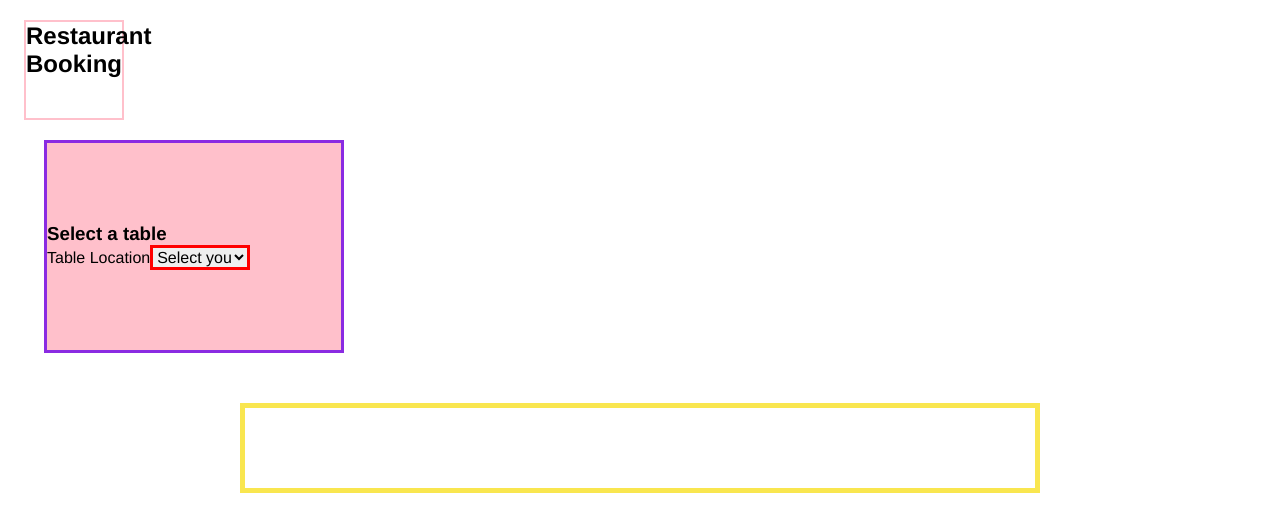
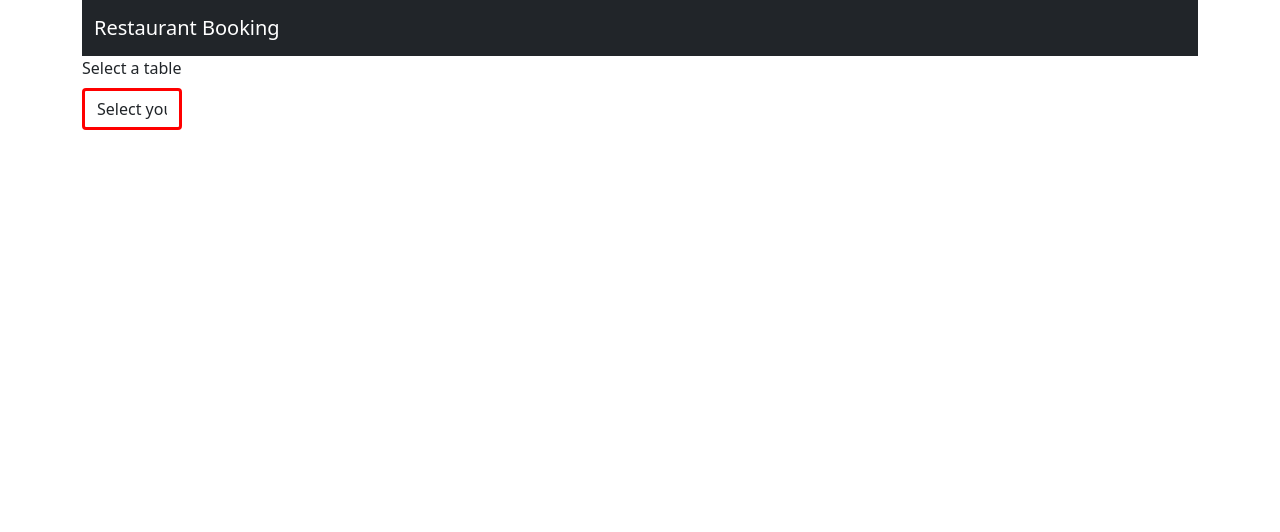
Before and after one commit to miki-miko/booking-system-testing, a React (Create React App) app: page / in a window 1280 px wide. Shown: the top 532 px of the page. Built offline with nearby package versions, Linux system fonts and the light colour scheme; data requests are answered from the project's data file.

Commit message:
feat: refactored CSS with React Bootstrap

```diff
--- a/package.json
+++ b/package.json
@@ -11,8 +11,10 @@
     "@types/react": "^17.0.30",
     "@types/react-dom": "^17.0.9",
     "axios": "^0.23.0",
+    "bootstrap": "^5.1.3",
     "concurrently": "^6.3.0",
     "react": "^17.0.2",
+    "react-bootstrap": "^2.0.0-rc.1",
     "react-dom": "^17.0.2",
     "react-redux": "^7.2.5",
     "react-scripts": "4.0.3",
--- a/src/App.css
+++ b/src/App.css
@@ -1,4 +1,4 @@
-* {
+/* * {
   font-family: Helvetica;
   margin: 0;
   padding: 0;
@@ -9,21 +9,11 @@
   margin: 0 !important;
 }
 
-.App {
+/* .App {
   display: flex;
   flex-direction: column;
   width: 100%;
   padding: 20px 24px 0px 24px;
   justify-content: center;
   box-sizing: border-box;
-}
-
-.tables-container {
-  display: flex;
-  flex-direction: column;
-  margin: 0 auto;
-  margin-top: 30px;
-  padding: 40px;
-  width: 800px;
-  border: #f9e64f 5px solid;
-}
+} */
--- a/src/App.tsx
+++ b/src/App.tsx
@@ -1,12 +1,14 @@
 import './App.css';
-import Navbar from './components/Navbar/Navbar';
+import 'bootstrap/dist/css/bootstrap.min.css';
 import Table from './components/Table/Table';
 
 import { useEffect } from 'react';
 import { useDispatch, useSelector } from 'react-redux';
-import { fetchAllTables } from './store/actions';
+import { fetchAllTables, filterTables } from './store/actions';
 import { RootState } from './store/reduxStore';
 import TableFilters, { tableI } from './components/TableFilter/TableFilter';
+import NavbarCustom from './components/Navbar/Navbar';
+import { Container } from 'react-bootstrap';
 
 const App: React.FC = () => {
   const dispatch = useDispatch();
@@ -20,14 +22,18 @@ const App: React.FC = () => {
 
   return (
     <div className="App">
-      <Navbar />
-      <TableFilters />
-      <div className="tables-container">
-        {filteredTables &&
-          filteredTables.map((tableInfo: any, index: any) => (
-            <Table key={index} table={tableInfo} />
-          ))}
-      </div>
+      <Container>
+        <NavbarCustom />
+        <TableFilters />
+        {filteredTables.length > 0 && (
+          <Container className="border border-primary">
+            {filteredTables &&
+              filteredTables.map((tableInfo: any, index: any) => (
+                <Table key={index} table={tableInfo} />
+              ))}
+          </Container>
+        )}
+      </Container>
     </div>
   );
 };
--- a/src/components/Navbar/Navbar.tsx
+++ b/src/components/Navbar/Navbar.tsx
@@ -1,11 +1,21 @@
-import './Navbar.css';
+// const Navbar = () => {
+//   return (
+//     <nav className="navbar">
+//       <h2 className="navbar__logo">Restaurant Booking</h2>
+//     </nav>
+//   );
+// };
 
-const Navbar = () => {
+import { Container, Navbar } from 'react-bootstrap';
+
+const NavbarCustom = () => {
   return (
-    <nav className="navbar">
-      <h2 className="navbar__logo">Restaurant Booking</h2>
-    </nav>
+    <Navbar bg="dark" variant="dark">
+      <Container>
+        <Navbar.Brand>Restaurant Booking</Navbar.Brand>
+      </Container>
+    </Navbar>
   );
 };
 
-export default Navbar;
+export default NavbarCustom;
--- a/src/components/TableFilter/TableFilter.tsx
+++ b/src/components/TableFilter/TableFilter.tsx
@@ -1,3 +1,4 @@
+import { Form } from 'react-bootstrap';
 import { useSelector, useDispatch } from 'react-redux';
 import { filterTables } from '../../store/actions';
 
@@ -31,31 +32,52 @@ const TableFilters: React.FC = () => {
   };
 
   return (
-    <section className="filter-container">
-      <h3>Select a table</h3>
-      <form className="filter-form">
-        <div className="form-group">
-          <label htmlFor="type">Table location</label>
-          <select
-            name="type"
-            id="type"
-            placeholder=""
+    <Form>
+      <Form.Group className="mb-3" controlId="formBasicEmail">
+        <Form.Label>Select a table</Form.Label>
+        <Form.Control
           onChange={handleChange}
-            className="form-control"
+          as="select"
+          aria-label="Default select example"
         >
-            <option value="" disabled selected>
-              Select your location
-            </option>
+          <option>Select your table's location</option>
           {uniq &&
             uniq.map((location: string, index: number) => (
               <option key={index} value={location}>
                 {location}
               </option>
             ))}
-          </select>
-        </div>
-      </form>
-    </section>
+        </Form.Control>
+      </Form.Group>
+    </Form>
+
+    //   <h3>Select a table</h3>
+    //   <form className="filter-form">
+
+    //     <div className="form-group">
+
+    //       <label htmlFor="type">Table location</label>
+
+    //       <select
+    //         name="type"
+    //         id="type"
+    //         placeholder=""
+    //         onChange={handleChange}
+    //         className="form-control"
+    //       >
+    //         <option value="" disabled selected>
+    //           Select your location
+    //         </option>
+    //         {uniq &&
+    //           uniq.map((location: string, index: number) => (
+    //             <option key={index} value={location}>
+    //               {location}
+    //             </option>
+    //           ))}
+    //       </select>
+    //     </div>
+    //   </form>
+    // </section>
   );
 };
 
```
Also changed, not shown: 1 other file (tests, documents, lock files or other folders). Lines whose indentation alone changed are shown as unchanged.
